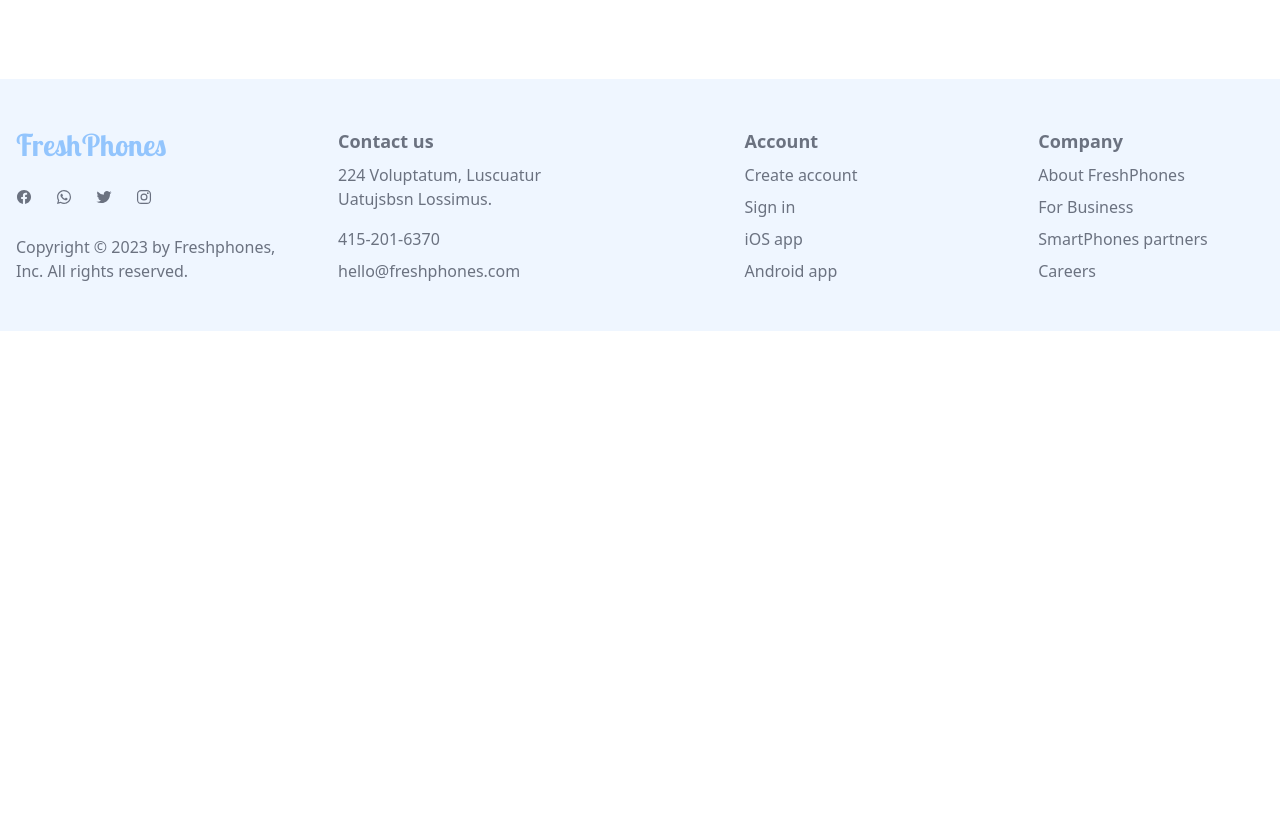
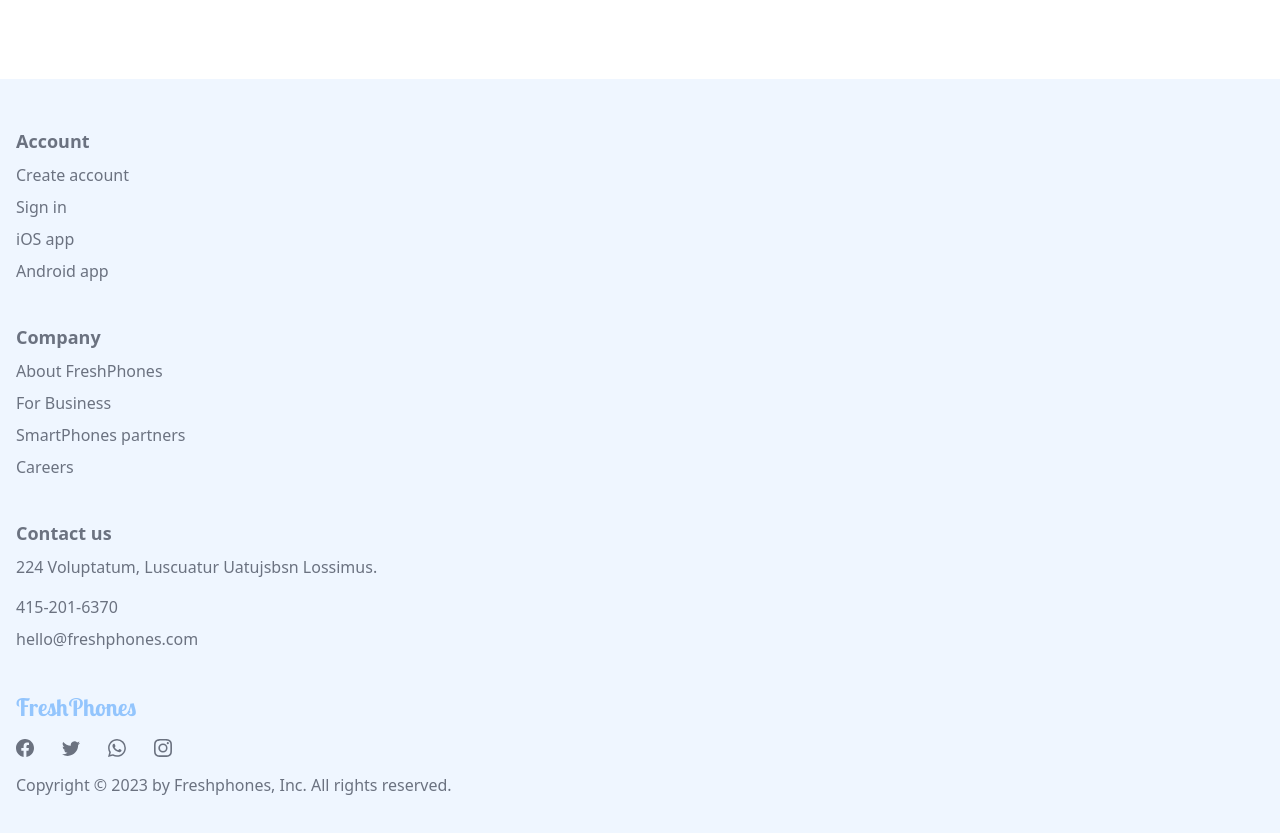
Before and after one commit to sheriff-demilade/fresh-phones, a React (Create React App) app: page /checkout in a window 1280 px wide. Shown: the part 369-1202 px from the top of the page. Before the commit the page ends 800 px from the top, so only its background shows below. Built offline with nearby package versions, Linux system fonts and the light colour scheme.

Commit message:
updated the mobile view

```diff
--- a/public/index.html
+++ b/public/index.html
@@ -1,5 +1,5 @@
 <!DOCTYPE html>
-<html lang="en">
+<html lang="en" class="scroll-smooth">
   <head>
     <meta charset="utf-8" />
     <link rel="icon" href="%PUBLIC_URL%/favicon.ico" />
@@ -46,15 +46,5 @@
       To begin the development, run `npm start` or `yarn start`.
       To create a production bundle, use `npm run build` or `yarn build`.
     -->
-
-    <!-- IONICONs -->
-    <script
-      type="module"
-      src="https://unpkg.com/ionicons@7.1.0/dist/ionicons/ionicons.esm.js"
-    ></script>
-    <script
-      nomodule
-      src="https://unpkg.com/ionicons@7.1.0/dist/ionicons/ionicons.js"
-    ></script>
   </body>
 </html>
--- a/src/components/cart-dropdown.component.jsx
+++ b/src/components/cart-dropdown.component.jsx
@@ -9,7 +9,7 @@ const CartDropdown = ({ handleClick }) => {
   const total = useSelector(totalPrice);
 
   return (
-    <div className=" w-72 p-4 shadow-md absolute top-12 right-3 font-normal bg-blue-50 rounded-lg z-10">
+    <div className=" w-72 p-4 shadow-md absolute top-9 right-3 font-normal bg-blue-50 rounded-lg z-10">
       {cartItems.length ? (
         <div>
           <div className="min-h-fit max-h-64 overflow-y-scroll flex flex-col gap-4">
--- a/src/components/dropdown-item.component.jsx
+++ b/src/components/dropdown-item.component.jsx
@@ -1,5 +1,3 @@
-import React from "react";
-
 const DropdownItem = ({
   cartItem: { phoneName, price, quantity, imageUrl },
 }) => {
--- a/src/components/footer.component.jsx
+++ b/src/components/footer.component.jsx
@@ -1,56 +1,11 @@
 import { Link } from "react-router-dom";
+import { BsFacebook, BsTwitter, BsWhatsapp, BsInstagram } from "react-icons/bs";
 
 const Footer = () => {
   return (
     <footer className="py-12 text-gray-500 bg-blue-50">
-      <div className="container px-4 mx-auto grid sm:grid-cols-4 grid-cols-1 gap-10">
-        <div className="flex flex-col	justify-between">
-          <Link to="/" className="text-3xl  text-blue-300 logo">
-            FreshPhones
-          </Link>
-
-          <div className="flex gap-6 my-3">
-            <Link className="duration-300 hover:text-blue-400">
-              <ion-icon name="logo-facebook"></ion-icon>
-            </Link>
-            <Link className="duration-300 hover:text-blue-400">
-              <ion-icon name="logo-whatsapp"></ion-icon>
-            </Link>
-            <Link className="duration-300 hover:text-blue-400">
-              <ion-icon name="logo-twitter"></ion-icon>
-            </Link>
-            <Link className="duration-300 hover:text-blue-400">
-              <ion-icon name="logo-instagram"></ion-icon>
-            </Link>
-          </div>
-
-          <p className="">
-            Copyright &copy; 2023 by Freshphones, Inc. All rights reserved.
-          </p>
-        </div>
-
-        <div className="">
-          <p className="mb-2 text-lg font-semibold">Contact us</p>
-
-          <address className="mb-4 not-italic">
-            224 Voluptatum, Luscuatur Uatujsbsn Lossimus.
-          </address>
-          <a
-            href="tel:4152016370"
-            className="block mb-2 duration-300 hover:text-blue-400"
-          >
-            415-201-6370
-          </a>
-
-          <a
-            href="mailto:hello@omnifood.com "
-            className="duration-300 hover:text-blue-400"
-          >
-            hello@freshphones.com
-          </a>
-        </div>
-
-        <div className="sm:justify-self-center">
+      <div className="container px-4 mx-auto grid grid-cols-1 gap-10">
+        <div>
           <p className="mb-2 text-lg font-semibold">Account</p>
           <ul className="flex flex-col gap-2">
             <li>
@@ -72,7 +27,7 @@ const Footer = () => {
           </ul>
         </div>
 
-        <div className="sm:justify-self-center">
+        <div>
           <p className="mb-2 text-lg font-semibold">Company</p>
           <ul className="flex flex-col gap-2">
             <li>
@@ -95,6 +50,50 @@ const Footer = () => {
             </li>
           </ul>
         </div>
+
+        <div>
+          <p className="mb-2 text-lg font-semibold">Contact us</p>
+
+          <address className="mb-4 not-italic">
+            224 Voluptatum, Luscuatur Uatujsbsn Lossimus.
+          </address>
+          <a
+            href="tel:4152016370"
+            className="block mb-2 duration-300 hover:text-blue-400"
+          >
+            415-201-6370
+          </a>
+
+          <a
+            href="mailto:hello@omnifood.com "
+            className="duration-300 hover:text-blue-400"
+          >
+            hello@freshphones.com
+          </a>
+        </div>
+
+        <div className="flex flex-col	justify-between">
+          <Link to="/" className="text-2xl  text-blue-300 logo">
+            FreshPhones
+          </Link>
+
+          <div className="flex gap-7 my-4">
+            <Link className="duration-300 hover:text-blue-400">
+              <BsFacebook size={18} />
+            </Link>
+            <Link className="duration-300 hover:text-blue-400">
+              <BsTwitter size={18} />
+            </Link>
+            <Link className="duration-300 hover:text-blue-400">
+              <BsWhatsapp size={18} />
+            </Link>
+            <Link className="duration-300 hover:text-blue-400">
+              <BsInstagram size={18} />
+            </Link>
+          </div>
+
+          <p>Copyright &copy; 2023 by Freshphones, Inc. All rights reserved.</p>
+        </div>
       </div>
     </footer>
   );
--- a/src/components/phones-section.component.jsx
+++ b/src/components/phones-section.component.jsx
@@ -5,7 +5,7 @@ import { BsArrowRight } from "react-icons/bs";
 
 const PhonesSection = () => {
   return (
-    <section className="py-10 bg-blue-50">
+    <section id="phones" className="py-10 bg-blue-50">
       <div className="container mx-auto px-4 mb-12 text-center">
         <span className="text-sm font-medium tracking-widest text-blue-400 block mb-2">
           PHONES
--- a/src/components/testimonial-section.component.jsx
+++ b/src/components/testimonial-section.component.jsx
@@ -3,15 +3,15 @@ import customer from "../assets/customer.jpg";
 const TestimonialSection = () => (
   <section className="py-16" id="testimonial">
     <div className="px-4 container mx-auto">
-      <div className="bg-blue-50 grid sm:grid-cols-4 grid-cols-1 gap-16 items-center rounded-xl">
+      <div className="bg-blue-50 grid grid-cols-1 gap-16 items-center rounded-xl">
         <img
           src={customer}
           alt="customer"
           className="rounded-xl h-60 mx-auto scale-125 shadow-xl "
         />
-        <div className=" sm:col-span-3 px-4 pb-8">
+        <div className=" sm:col-span-3 px-3 pb-8">
           <blockquote>
-            <p className="text-lg text-blue-400 mb-5">
+            <p className="text-blue-400 mb-4">
               Lorem ipsum dolor sit amet, consectetur adipisicing elit. Sit iure
               nulla dignissimos minima quaerat explicabo voluptatibus obcaecati
               Lorem ipsum dolor sit amet, consectetur adipisicing elit. Sit iure
--- a/src/routes/header.component.jsx
+++ b/src/routes/header.component.jsx
@@ -19,14 +19,14 @@ const Header = () => {
   const toggleCartDropdown = () => setOpenCart(!openCart);
 
   return (
-    <div className="w-full overflow-x-hidden text-gray-600 ">
+    <div className="w-full overflow-x-hidden text-gray-600">
       <header className="relative flex justify-between items-center h-16 px-4 bg-blue-50 shadow">
         <Link to="/" className="text-2xl  text-blue-300 logo">
           FreshPhones
         </Link>
 
         <nav
-          className={`bg-blue-100 absolute top-0 right-0 pl-6 pt-4 w-3/4 h-screen font-medium duration-500 ease-in-out ${
+          className={`bg-blue-100 absolute top-0 right-0 pl-6 pt-4 w-3/4 h-screen font-medium duration-500 ease-in-out rounded-bl-lg ${
             openNav ? "translate-x-0" : "translate-x-full"
           }`}
         >
@@ -69,7 +69,7 @@ const Header = () => {
               <Link
                 onClick={toggleNav}
                 to="/login"
-                className="inline-block px-4 py-1 rounded-md text-white bg-blue-400 hover:bg-white hover:text-blue-400 hover:outline outline-1 outline-blue-400 transition duration-300 shadow mb-10"
+                className="inline-block px-4 py-1 rounded-md text-white bg-blue-400 hover:bg-white hover:text-blue-400 hover:outline outline-1 outline-blue-400 transition duration-300 shadow mb-6"
               >
                 Login
               </Link>
```
Also changed, not shown: src/components/cta-section.component.jsx (+7 -7 lines), src/components/features-section.jsx (+11 -4 lines).
